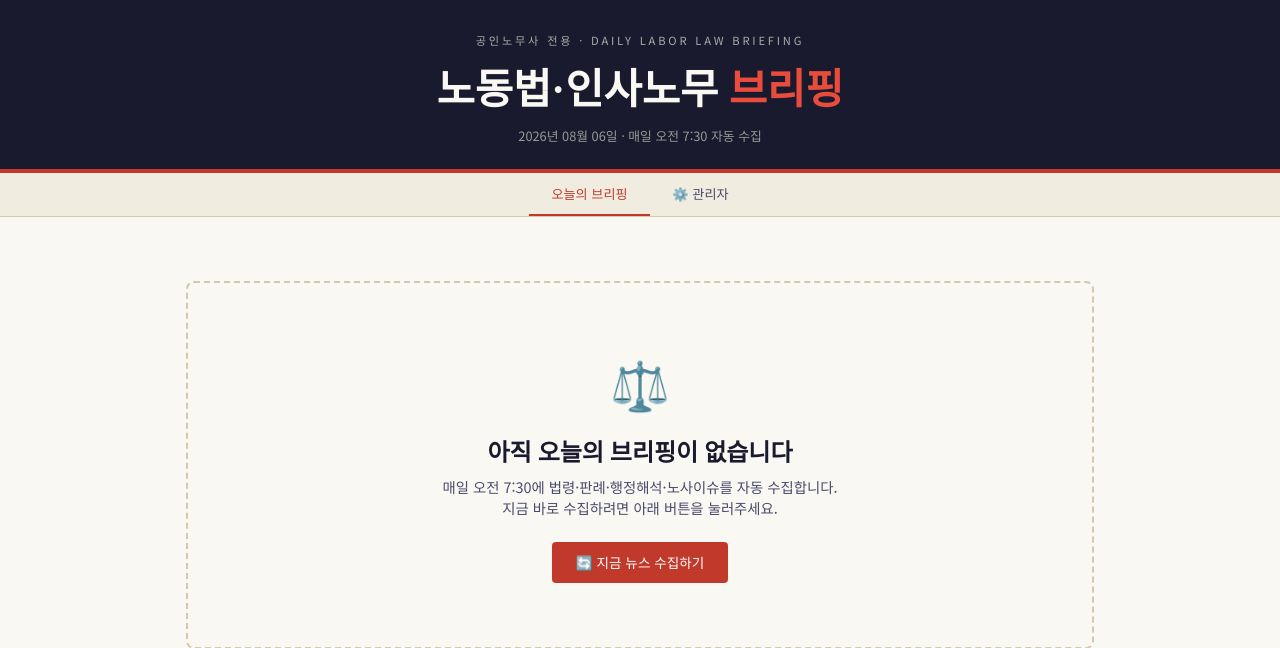
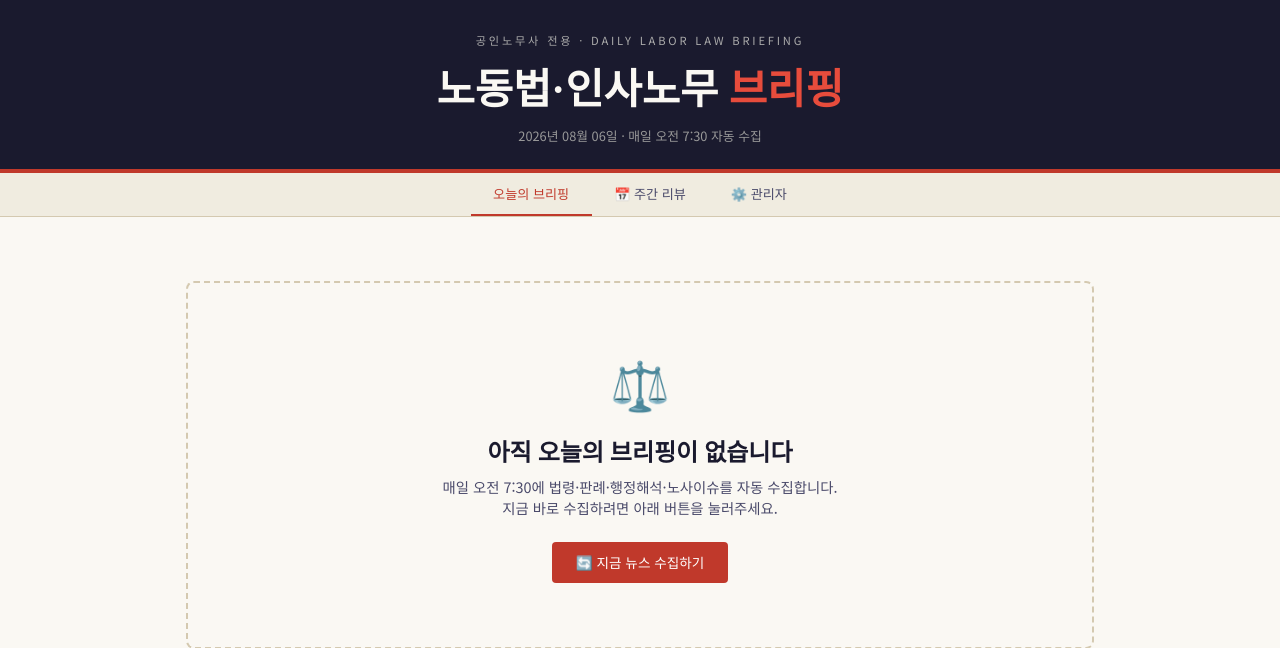
Before and after one commit to wnddkd10228-cell/labor-news, a Flask app: page / in a window 1280 px wide. Shown: the top 648 px of the page. Run offline with Flask 3, Linux system fonts and the light colour scheme.

Commit message:
Add files via upload

```diff
--- a/templates/admin.html
+++ b/templates/admin.html
@@ -105,6 +105,7 @@
 
 <nav>
   <a href="/">오늘의 브리핑</a>
+  <a href="/weekly">📅 주간 리뷰</a>
   <a href="/admin" class="active">⚙️ 관리자</a>
 </nav>
 
--- a/templates/index.html
+++ b/templates/index.html
@@ -123,6 +123,7 @@
 
 <nav>
   <a href="/" class="active">오늘의 브리핑</a>
+  <a href="/weekly">📅 주간 리뷰</a>
   <a href="/admin">⚙️ 관리자</a>
 </nav>
 
```
